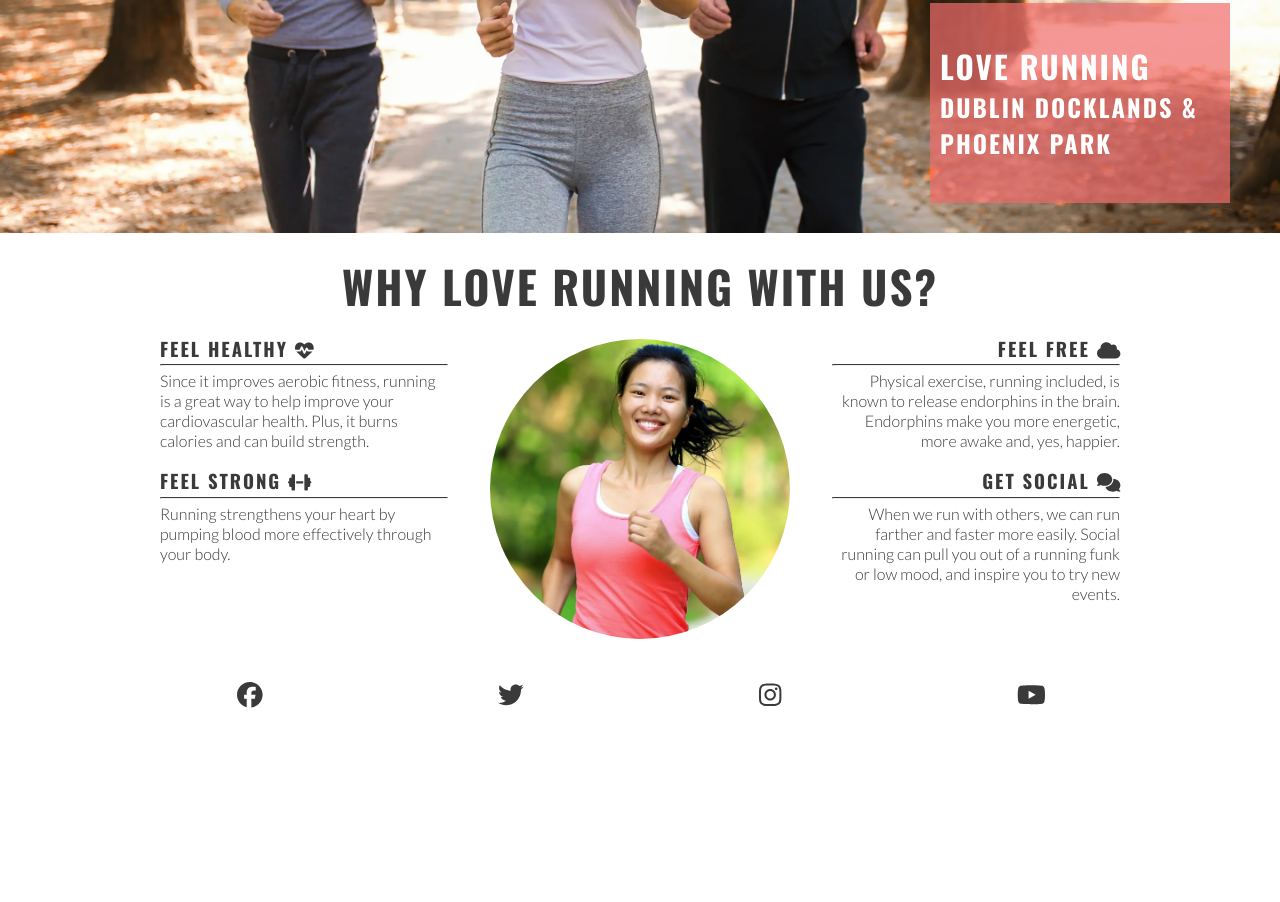
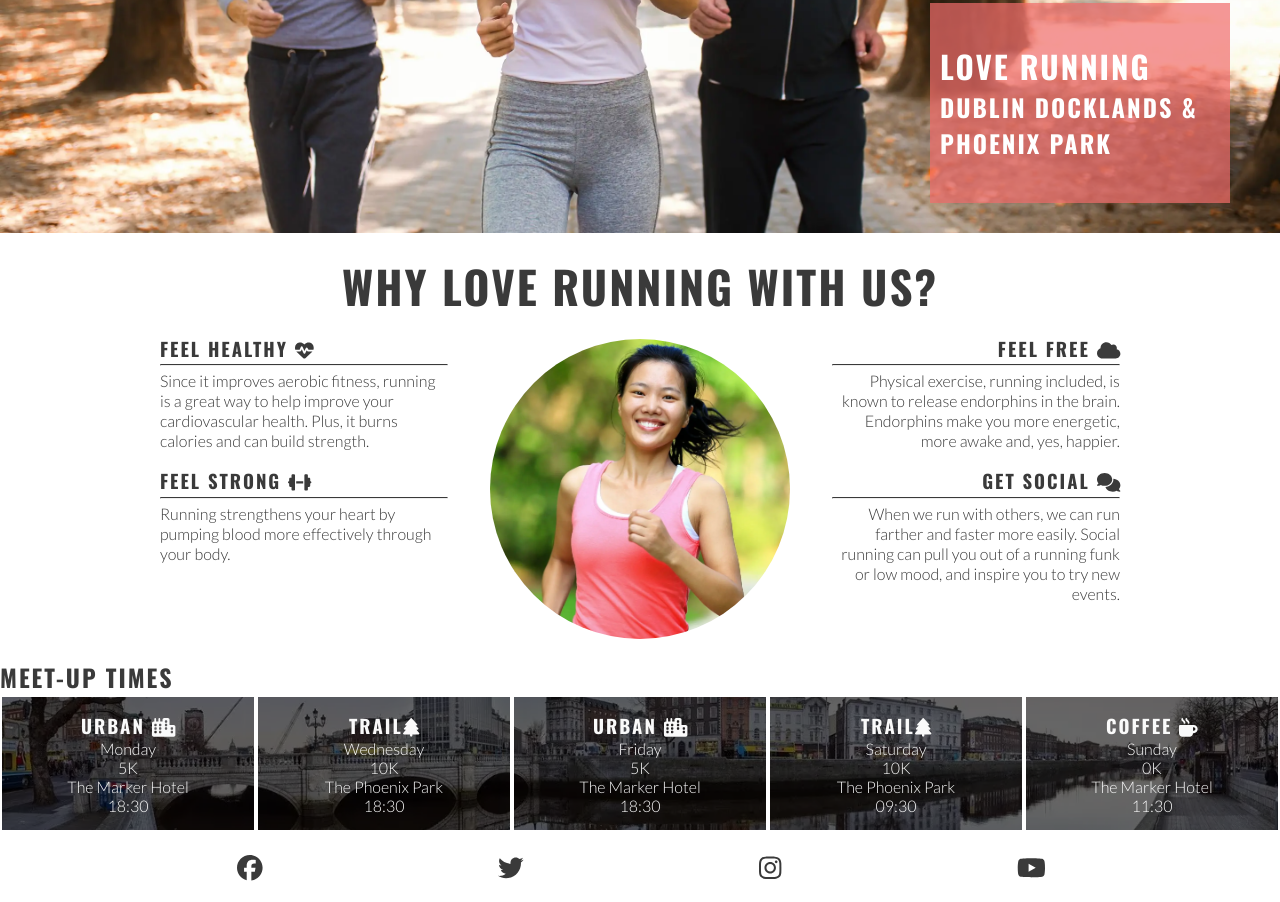
Before and after one commit to andreamaestri/love-running, a plain HTML site: page index.html in a window 1280 px wide. Shown: the part 446-1348 px from the top of the page. Before the commit the page ends 1175 px from the top, so only its background shows below. Drawn offline with nearby package versions, Linux system fonts and the light colour scheme.

Commit message:
ADD: CSS styles for meet-up times section

```diff
--- a/assets/css/style.css
+++ b/assets/css/style.css
@@ -141,20 +141,6 @@ main {
   border-top: 1px solid #3a3a3a;
   margin: 5px 0;
 }
-/* Footer */
-#social-networks {
-  text-align: center;
-  padding: 20px 0;
-  display: flex;
-  justify-content: space-evenly;
-  list-style-type: none;
-}
-
-#social-networks a {
-  font-size: 160%;
-  padding: 5%;
-  color: #3a3a3a;
-}
 
 #cicle-cover-bg {
   background: url("../images/reasons-image.webp") no-repeat center/cover;
@@ -171,6 +157,45 @@ main {
   display: flex;
   align-items: center;
   justify-content: center;
+}
+
+#times {
+  background: url("../images/dublin-city.webp") no-repeat center/cover;
+  display: flex;
+  flex-wrap: wrap;
+  justify-content: space-evenly;
+  text-align: center;
+}
+
+#times div {
+  color: #fafafa;
+  background-color: rgba(0, 0, 0, .6);
+  padding: 15px;
+  /* Flexbox properties for screens less than 400px wide */
+  flex-basis: 200px;
+  flex-grow: 1;
+  /* Add grid to meetup time divs over bg img */
+  border: 2px solid white
+}
+
+#times h3 {
+  /* Override the general h3 styles */
+  color: #fafafa;
+}
+
+/* Footer */
+#social-networks {
+  text-align: center;
+  padding: 20px 0;
+  display: flex;
+  justify-content: space-evenly;
+  list-style-type: none;
+}
+
+#social-networks a {
+  font-size: 160%;
+  padding: 5%;
+  color: #3a3a3a;
 }
 
 /* Media queries: tablets and larger devices (768px and up) */
--- a/index.html
+++ b/index.html
@@ -108,6 +108,48 @@
           <div id="benefits-image"><div id="cicle-cover-bg"></div></div>
         </div>
       </section>
+
+      <!--Meetup times section-->
+      <section id="meetups">
+        <h2>Meet-up Times</h2>
+        <div id="times">
+          <div>
+            <h3>URBAN <i class="fa-solid fa-city"></i></h3>
+            <p>Monday</p>
+            <p>5K</p>
+            <p>The Marker Hotel</p>
+            <p>18:30</p>
+          </div>
+          <div>
+            <h3>TRAIL<i class="fa-solid fa-tree"></i></h3>
+            <p>Wednesday</p>
+            <p>10K</p>
+            <p>The Phoenix Park</p>
+            <p>18:30</p>
+          </div>
+          <div>
+            <h3>URBAN <i class="fa-solid fa-city"></i></h3>
+            <p>Friday</p>
+            <p>5K</p>
+            <p>The Marker Hotel</p>
+            <p>18:30</p>
+          </div>
+          <div>
+            <h3>TRAIL<i class="fa-solid fa-tree"></i></h3>
+            <p>Saturday</p>
+            <p>10K</p>
+            <p>The Phoenix Park</p>
+            <p>09:30</p>
+          </div>
+          <div>
+            <h3>COFFEE <i class="fa-solid fa-mug-hot"></i></h3>
+            <p>Sunday</p>
+            <p>0K</p>
+            <p>The Marker Hotel</p>
+            <p>11:30</p>
+          </div>
+        </div>
+      </section>
     </main>
 
     <!-- Footer -->
```
Also changed, not shown: assets/images/dublin-city.webp (added).
